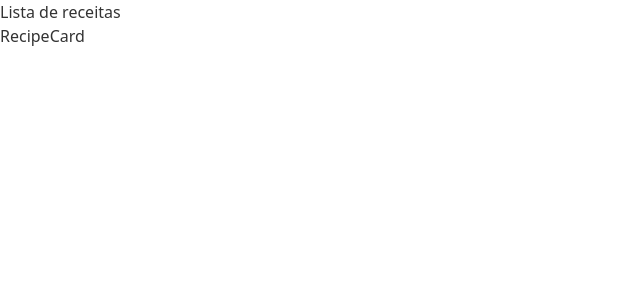
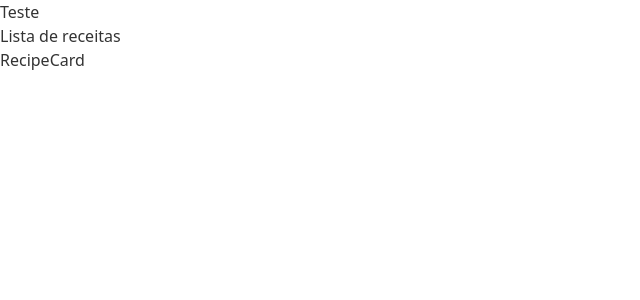
Before and after one commit to heitortessaro/recipe-app-2, a React (Create React App) app: page /drinks in a window 1280 px wide. Shown: the top 300 px of the page, without its empty margins (0-640 px from the left). Built offline with nearby package versions, Linux system fonts and the light colour scheme.

Commit message:
chore: Create header component.

```diff
--- /dev/null
+++ b/src/components/Header.jsx
@@ -0,0 +1,9 @@
+import React from "react";
+
+export default function Header() {
+  return(
+    <div>
+      Teste
+    </div>
+  )
+};
--- a/src/pages/MainPage.jsx
+++ b/src/pages/MainPage.jsx
@@ -1,10 +1,11 @@
 import React from 'react';
+import Header from '../components/Header';
 
 export default function MainPage() {
   return (
     <div className=''>
-      {/* <Header />
-      <SearchBar />
+      <Header />
+      {/* <SearchBar />
       <Alert />
       <FooterMenu /> */}
       <div>
```
